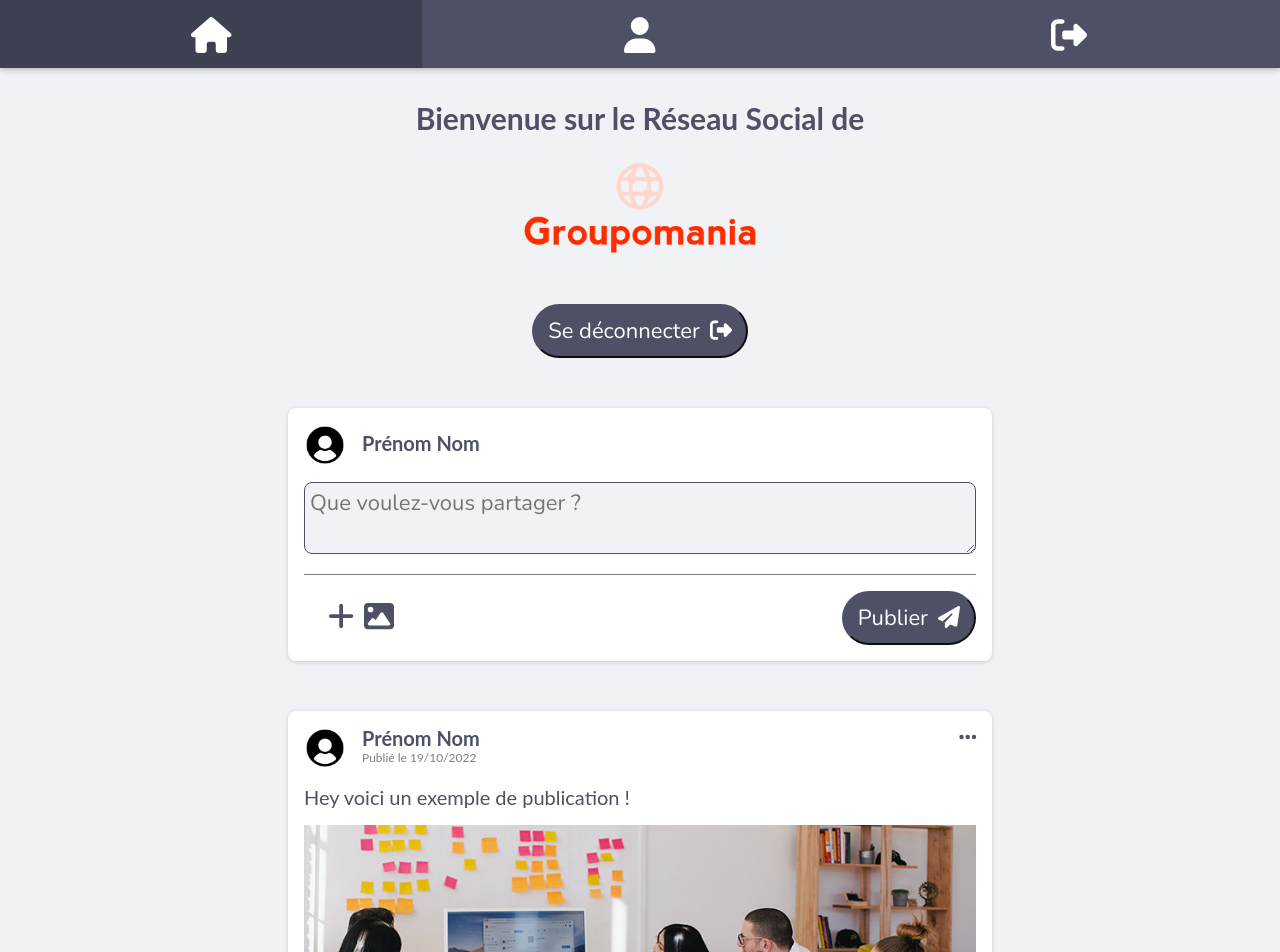
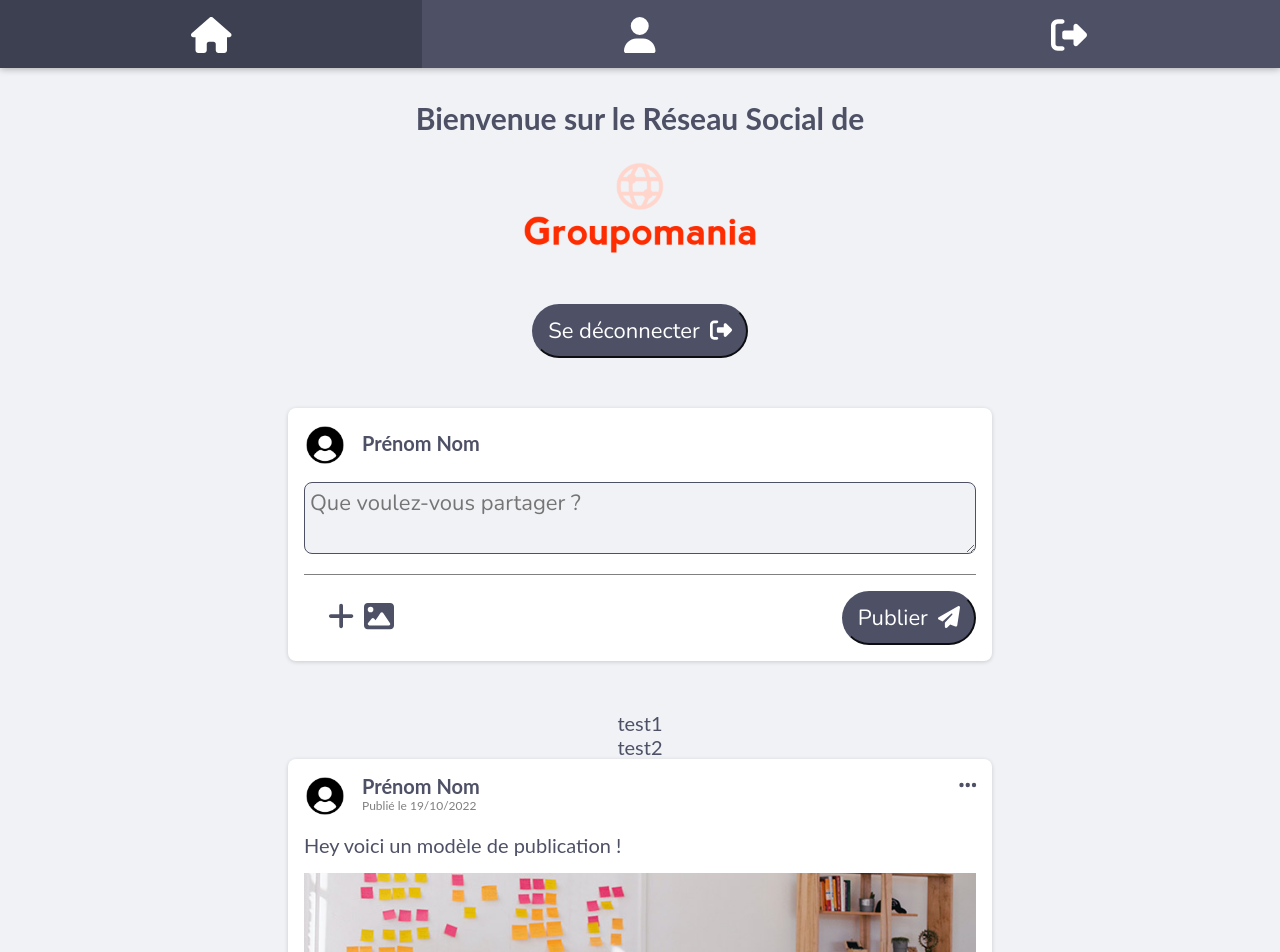
Before and after one commit to Flore-06/P7-Groupomania, a React (Create React App) app in the folder frontend/: page / in a window 1280 px wide. Shown: the top 952 px of the page. Built offline with nearby package versions, Linux system fonts and the light colour scheme.

Commit message:
test pour faire apparaître les posts publiés

```diff
--- a/frontend/src/components/Home.js
+++ b/frontend/src/components/Home.js
@@ -30,13 +30,10 @@ const Home = () => {
                 console.log(menuRef.current);
             }
         };
-
         document.addEventListener("mousedown", handler);
-
         return() =>{
             document.removeEventListener("mousedown", handler);
         }
-
     });
 
     /* Pour se déconnecter */
@@ -47,6 +44,27 @@ const Home = () => {
         navigate('/login');
     }
 
+
+    /* Test pour vérifier le bon embriquement du code pour afficher les posts*/
+    const data =[{"name":"test1"},{"name":"test2"}];
+    const loadPosts = data.map((d) => <li key={d.name}>{d.name}</li>);
+
+
+    /*const loadPosts = async (e) => {
+        try {
+            const response = await axios.post(LOAD_POST_URL,
+                {
+                    headers: { 'Content-Type': 'application/json' },
+                    withCredentials: true
+                }
+            );
+            console.log(JSON.stringify(response?.data));
+            //console.log(JSON.stringify(response));
+
+        } catch (err) {
+            console.log(err);
+        }
+    }*/
 
     return (
         <main class="light-background">
@@ -73,6 +91,10 @@ const Home = () => {
             </Routes>
 
             <section class="posts bg-light-grey">
+                <div>
+                    {loadPosts}
+                </div>
+
                 <div class="post">
                     <div>
                         <div class="post-info">
@@ -110,7 +132,7 @@ const Home = () => {
 
                             <div class="post-info__message">
                                 <p class="texte-publi">
-                                    Hey voici un exemple de publication !
+                                    Hey voici un modèle de publication !
                                 </p>
                                 <img
                                     src="/reunion.jpg"
@@ -175,22 +197,6 @@ const Home = () => {
     );
 
 
-    /*const loadPosts = async (e) => {
-        try {
-            const response = await axios.post(LOAD_POST_URL,
-                {
-                    headers: { 'Content-Type': 'application/json' },
-                    withCredentials: true
-                }
-            );
-            console.log(JSON.stringify(response?.data));
-            //console.log(JSON.stringify(response));
-
-        } catch (err) {
-            console.log(err);
-        }*/
-
-
 }
 
 /*Création de la fonction dropdown menu*/
```
